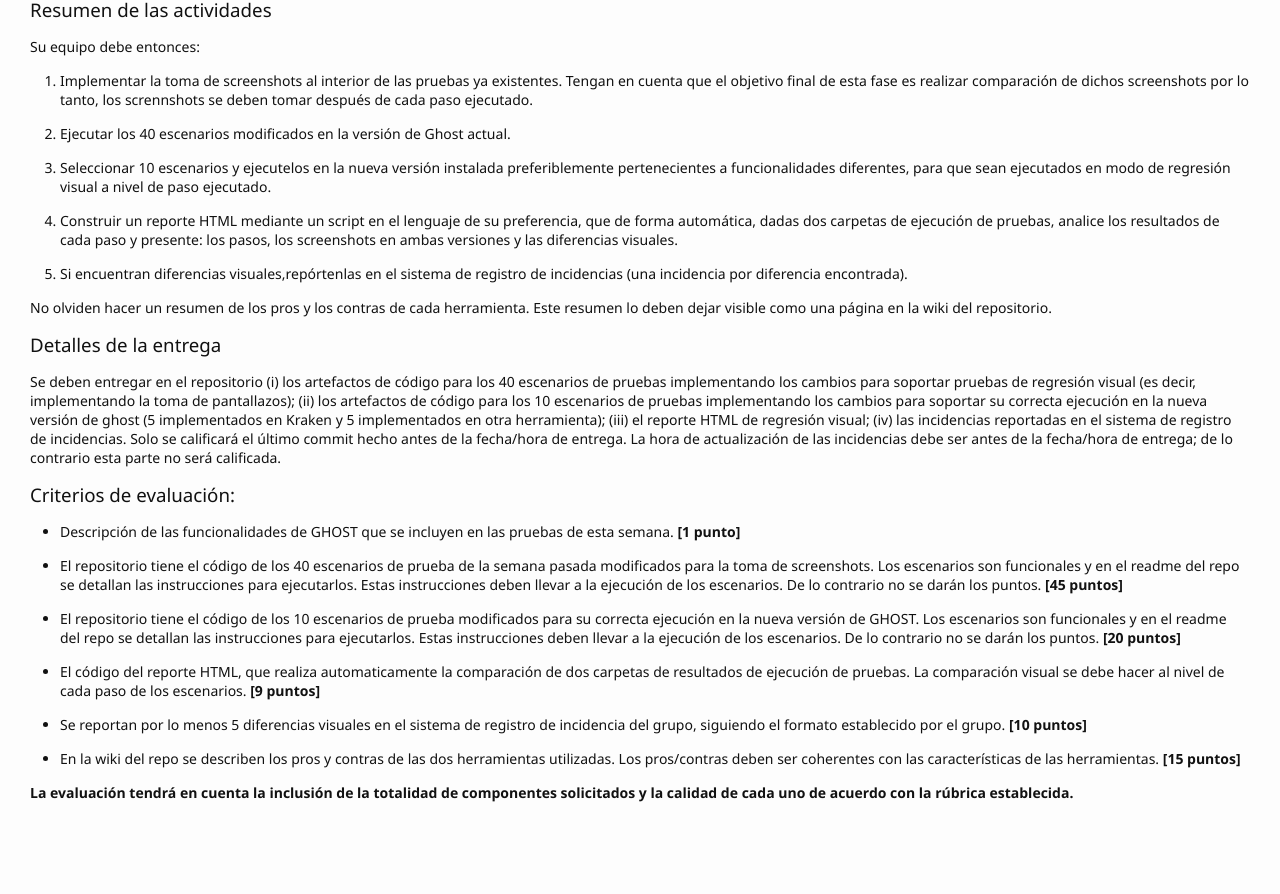
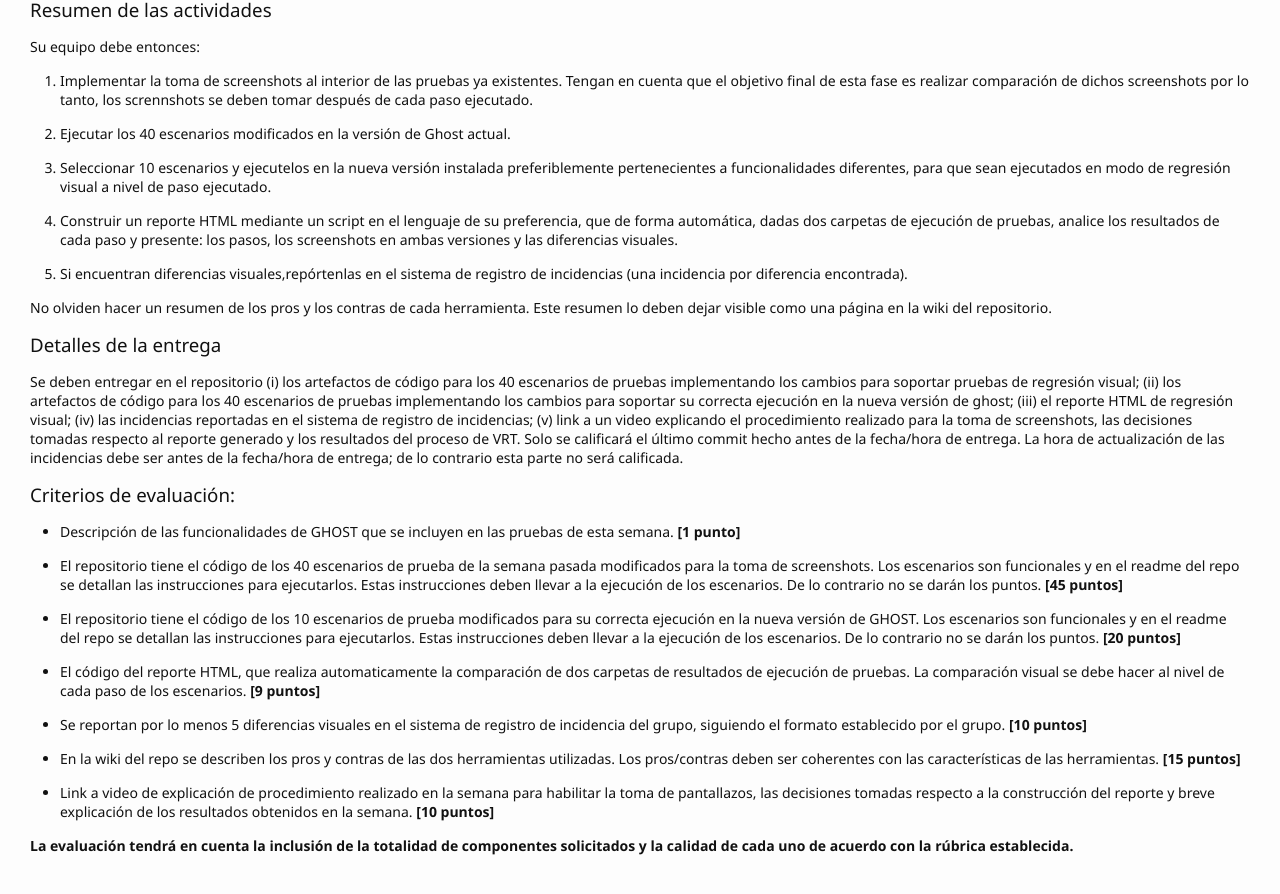
Before and after one commit to TiCSw/mt1_guias_pruebas, a Jekyll site: the page built from docs/semanas/semana6.md, in a window 1280 px wide and 900 px high, scrolled down 1028 px. Shown: the top 894 px of the window. Built offline with Jekyll 4.4.1, drawn with Linux system fonts in a browser that asks for light colours; some web fonts are replaced; our own code applies the rules of GitHub Pages for plain Markdown files; comment, search, counter and statistics services are not loaded; before the commit the page ends 1875 px from its top, so only the background shows below that.

Commit message:
Update week 6

```diff
--- a/docs/semanas/semana6.md
+++ b/docs/semanas/semana6.md
@@ -53,7 +53,7 @@
  No olviden hacer un resumen de los pros y los contras de cada herramienta. Este resumen lo deben dejar visible como una página en la wiki del repositorio.
 
 ### Detalles de la entrega
-Se deben entregar en el repositorio (i) los artefactos de código para los 40 escenarios de pruebas implementando los cambios para soportar pruebas de regresión visual (es decir, implementando la toma de pantallazos); (ii) los artefactos de código para los 10 escenarios de pruebas implementando los cambios para soportar su correcta ejecución en la nueva versión de ghost (5 implementados en Kraken y 5 implementados en otra herramienta); (iii) el reporte HTML de regresión visual;  (iv) las incidencias reportadas en el sistema de registro de incidencias. Solo se calificará el último commit hecho antes de la fecha/hora de entrega. La hora de actualización de las incidencias debe ser antes de la fecha/hora de entrega; de lo contrario esta parte no será calificada.
+Se deben entregar en el repositorio (i) los artefactos de código para los 40 escenarios de pruebas implementando los cambios para soportar pruebas de regresión visual; (ii) los artefactos de código para los 40 escenarios de pruebas implementando los cambios para soportar su correcta ejecución en la nueva versión de ghost; (iii) el reporte HTML de regresión visual;  (iv) las incidencias reportadas en el sistema de registro de incidencias; (v) link a un video explicando el procedimiento realizado para la toma de screenshots, las decisiones tomadas respecto al reporte generado y los resultados del proceso de VRT. Solo se calificará el último commit hecho antes de la fecha/hora de entrega. La hora de actualización de las incidencias debe ser antes de la fecha/hora de entrega; de lo contrario esta parte no será calificada.
 
 ### Criterios de evaluación:
 
@@ -69,5 +69,6 @@
 
 - En la wiki del repo se describen los pros y contras de las dos herramientas utilizadas. Los pros/contras deben ser coherentes con las características de las herramientas. **[15 puntos]**
 
+- Link a video de explicación de procedimiento realizado en la semana para habilitar la toma de pantallazos, las decisiones tomadas respecto a la construcción del reporte y breve explicación de los resultados obtenidos en la semana. **[10 puntos]**
 
  **La evaluación tendrá en cuenta la inclusión de la totalidad de componentes solicitados y la calidad de cada uno de acuerdo con la rúbrica establecida.**
```
